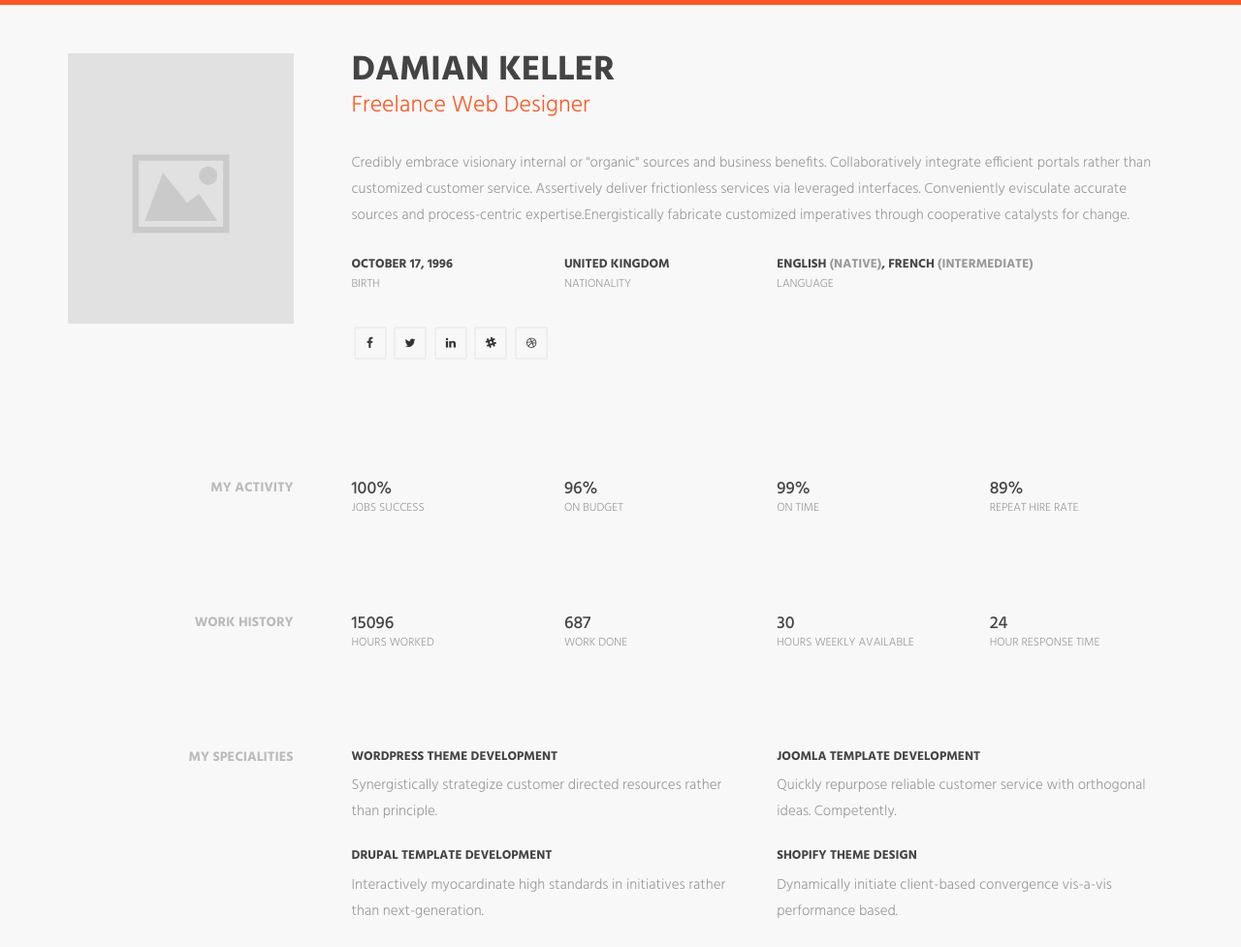
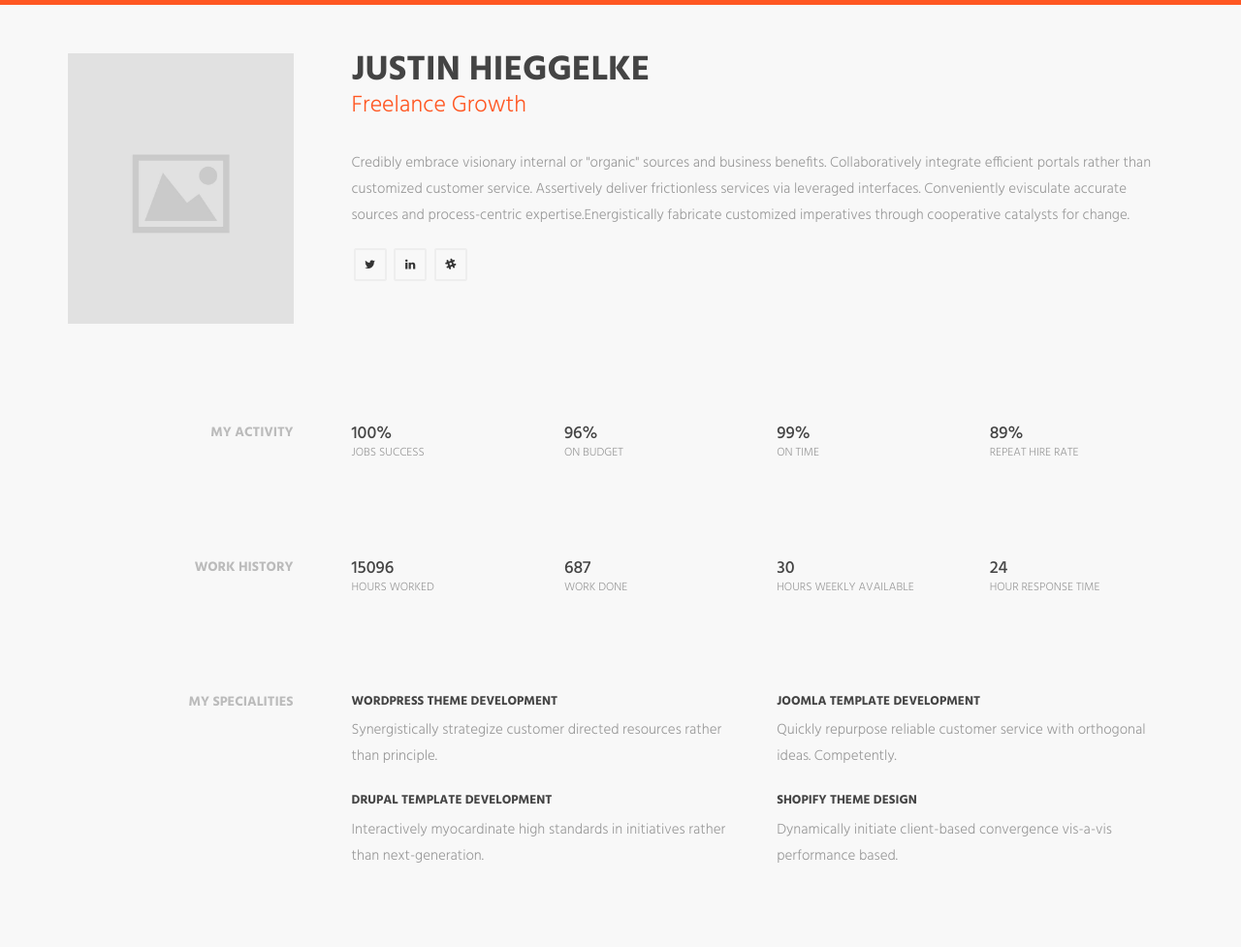
Before and after one commit to hieggelke/hieggelke.github.io, a plain HTML site: page index.html in a window 1280 px wide. Shown: the top 977 px of the page at 97% size. Drawn offline with Linux system fonts and the light colour scheme.

Commit message:
update cv file

```diff
--- a/index.html
+++ b/index.html
@@ -5,7 +5,7 @@
     <meta http-equiv="X-UA-Compatible" content="IE=edge">
     <meta name="viewport" content="width=device-width, initial-scale=1">
     <!-- The above 3 meta tags *must* come first in the head; any other head content must come *after* these tags -->
-    <title>MyProfile - Bootstrap Resume Template</title>
+    <title>Justin Hieggelke - CV</title>
 
     <!-- favicon -->
     <link href="favicon.png" rel=icon>
@@ -52,8 +52,8 @@
             </div>
             <div class="col-md-9">
                 <div class="name-wrapper">
-                    <h1 class="name">Damian Keller</h1>
-                    <span>Freelance Web Designer</span>
+                    <h1 class="name">Justin Hieggelke</h1>
+                    <span>Freelance Growth</span>
                 </div>
                 <p>
                     Credibly embrace visionary internal or "organic" sources and business benefits. Collaboratively
@@ -64,7 +64,7 @@
                 </p>
 
 
-                <div class="row">
+                <!-- <div class="row">
                     <div class="col-md-3">
                         <div class="personal-details">
                             <strong>OCTOBER 17, 1996</strong>
@@ -84,13 +84,13 @@
                         </div>
                     </div>
                 </div>
+              -->
+
 
                 <ul class="social-icon">
-                    <li><a href="#"><i class="fa fa-facebook" aria-hidden="true"></i></a></li>
-                    <li><a href="#"><i class="fa fa-twitter" aria-hidden="true"></i></a></li>
-                    <li><a href="#"><i class="fa fa-linkedin" aria-hidden="true"></i></a></li>
+                    <li><a href="https://twitter.com/JustInNewYork"><i class="fa fa-twitter" aria-hidden="true"></i></a></li>
+                    <li><a href="https://www.linkedin.com/in/justinhieggelke/"><i class="fa fa-linkedin" aria-hidden="true"></i></a></li>
                     <li><a href="#"><i class="fa fa-slack" aria-hidden="true"></i></a></li>
-                    <li><a href="#"><i class="fa fa-dribbble" aria-hidden="true"></i></a></li>
                 </ul>
             </div>
         </div>
```
